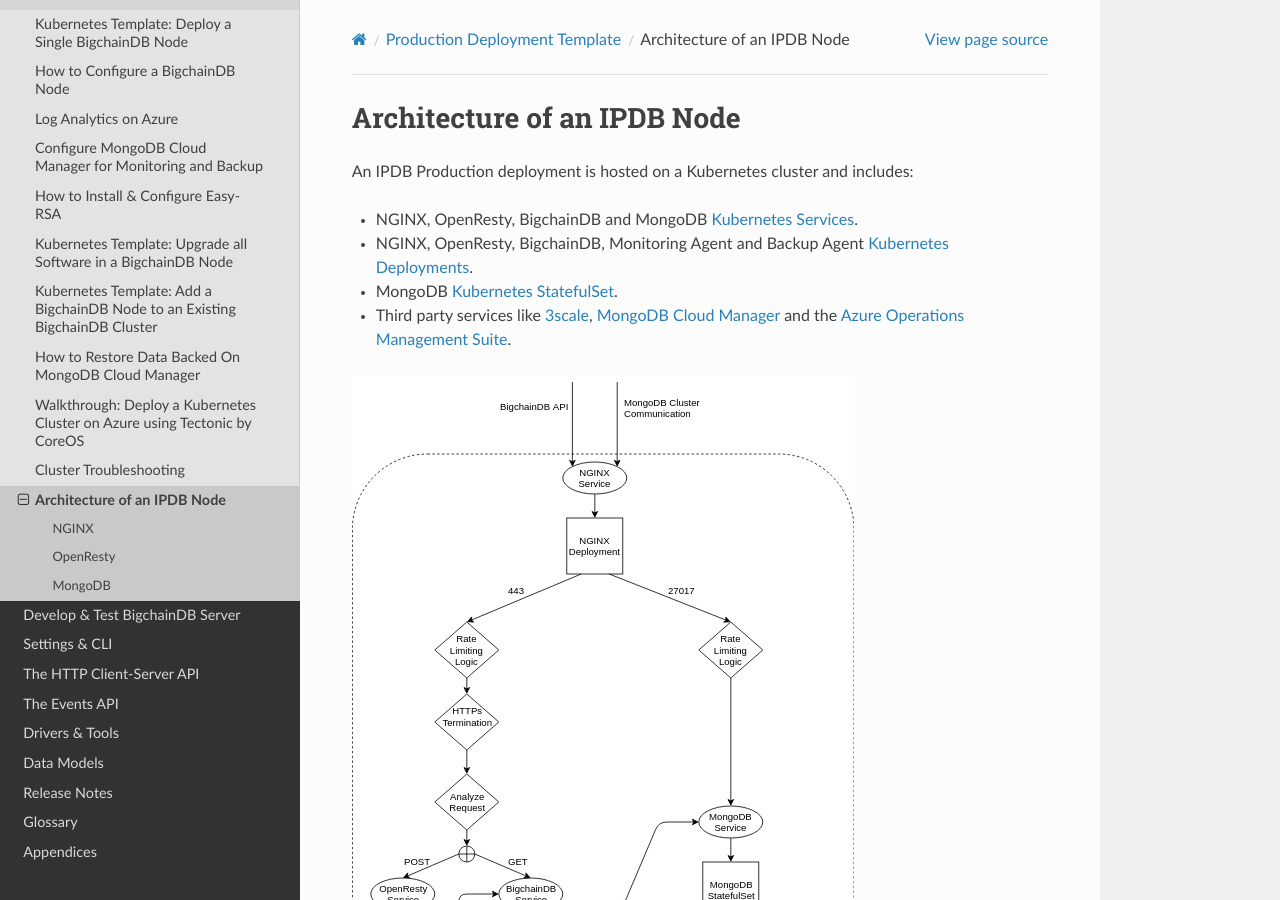
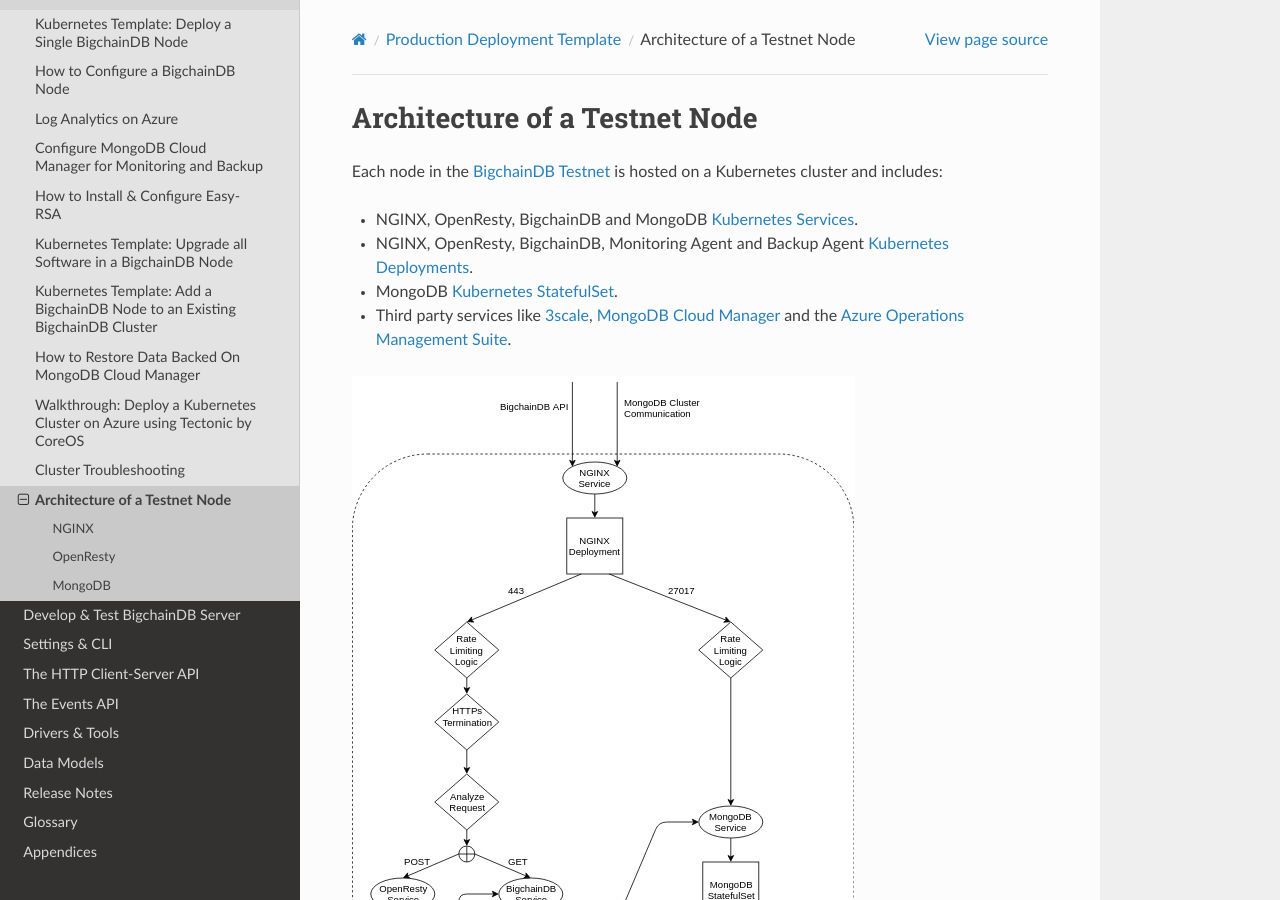
Before and after one commit to bigchaindb/bigchaindb, a Sphinx documentation site: the page built from docs/server/source/production-deployment-template/architecture.rst, in a window 1280 px wide and 900 px high. Built offline with Sphinx 7.4.7 and the Read the Docs theme 2.0.0, drawn with Linux system fonts in a browser that asks for light colours.

Commit message:
docs: IPDB Testnet --> BigchainDB Testnet

```diff
--- a/docs/root/source/permissions.rst
+++ b/docs/root/source/permissions.rst
@@ -71,5 +71,5 @@
 ================================
 
 In September 2017, we published a `blog post about how one can define an RBAC sub-system on top of BigchainDB <https://blog.bigchaindb.com/role-based-access-control-for-bigchaindb-assets-b7cada491997>`_.
-At the time of writing (October 2017), doing so required the use of a plugin, so it's not possible using standard BigchainDB (which is what's available on `IPDB <https://ipdb.io/>`_). That may change in the future.
+At the time of writing (January 2018), doing so required the use of a plugin, so it's not possible using standard BigchainDB (which is what's available on the `BigchainDB Testnet <https://testnet.bigchaindb.com/>`_). That may change in the future.
 If you're interested, `contact BigchainDB <https://www.bigchaindb.com/contact/>`_.
--- a/docs/server/source/drivers-clients/index.rst
+++ b/docs/server/source/drivers-clients/index.rst
@@ -25,4 +25,4 @@
 * `Go driver <https://github.com/zbo14/envoke/blob/master/bigchain/bigchain.go>`_
 * `Java driver <https://github.com/authenteq/java-bigchaindb-driver>`_
 * `Ruby driver <https://github.com/LicenseRocks/bigchaindb_ruby>`_
-* `Ruby library for preparing/signing transactions and submitting them or querying a BigchainDB/IPDB node (MIT licensed) <https://rubygems.org/gems/bigchaindb>`_
+* `Ruby library for preparing/signing transactions and submitting them or querying a BigchainDB node (MIT licensed) <https://rubygems.org/gems/bigchaindb>`_
--- a/docs/server/source/production-deployment-template/architecture.rst
+++ b/docs/server/source/production-deployment-template/architecture.rst
@@ -1,7 +1,8 @@
-Architecture of an IPDB Node
-============================
+Architecture of a Testnet Node
+==============================
 
-An IPDB Production deployment is hosted on a Kubernetes cluster and includes:
+Each node in the `BigchainDB Testnet <https://testnet.bigchaindb.com/>`_
+is hosted on a Kubernetes cluster and includes:
 
 * NGINX, OpenResty, BigchainDB and MongoDB
   `Kubernetes Services <https://kubernetes.io/docs/concepts/services-networking/service/>`_.
```
Also changed, not shown: docs/server/source/quickstart.md (+2 -2 lines).
